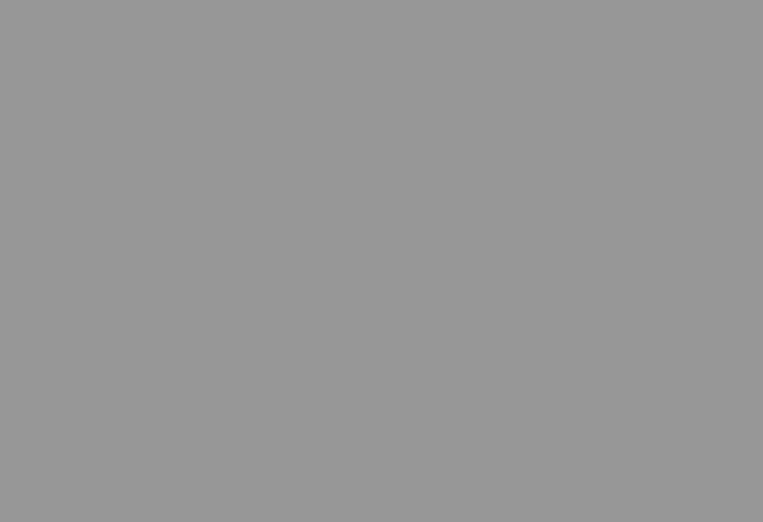
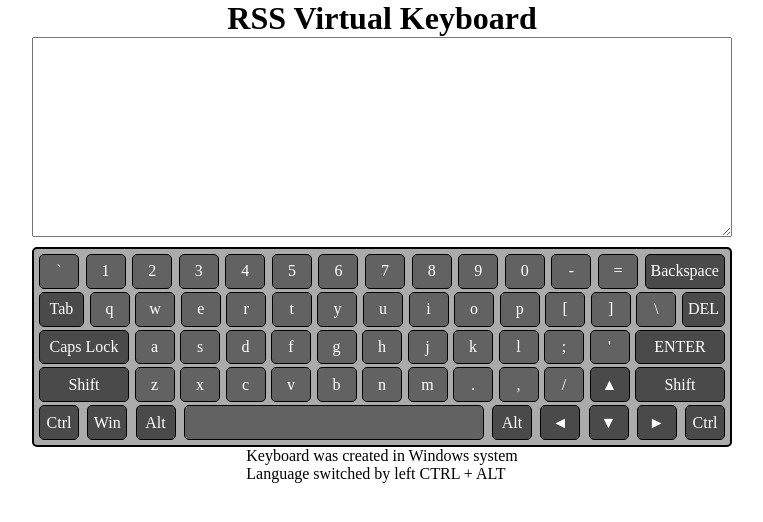
Before and after one commit to alexbrestby/virtual_keyboard, a website built with webpack: page virtual-keyboard/src/index.html in a window 1280 px wide. Shown: the whole page, without its empty margins (258-1021 px from the left). Built offline with nearby package versions, Linux system fonts and the light colour scheme.

Commit message:
feat: add page layout

```diff
--- a/virtual-keyboard/package.json
+++ b/virtual-keyboard/package.json
@@ -19,8 +19,10 @@
     "@babel/preset-env": "^7.17.10",
     "babel-loader": "^8.2.5",
     "css-loader": "^6.7.1",
+    "eslint": "^8.14.0",
     "eslint-config-airbnb-base": "^15.0.0",
     "eslint-config-prettier": "^8.5.0",
+    "eslint-plugin-import": "^2.26.0",
     "eslint-plugin-prettier": "^4.0.0",
     "eslint-webpack-plugin": "^3.1.1",
     "html-webpack-plugin": "^5.5.0",
--- /dev/null
+++ b/virtual-keyboard/src/buttons.js
@@ -0,0 +1,104 @@
+const buttons = {
+  mainButtons: {
+    Backquote: '`',
+    Digit1: '1',
+    Digit2: '2',
+    Digit3: '3',
+    Digit4: '4',
+    Digit5: '5',
+    Digit6: '6',
+    Digit7: '7',
+    Digit8: '8',
+    Digit9: '9',
+    Digit0: '0',
+    Minus: '-',
+    Equal: '=',
+    Backspace: 'Backspace',
+    Tab: 'Tab',
+    KeyQ: 'q',
+    KeyW: 'w',
+    KeyE: 'e',
+    KeyR: 'r',
+    KeyT: 't',
+    KeyY: 'y',
+    KeyU: 'u',
+    KeyI: 'i',
+    KeyO: 'o',
+    KeyP: 'p',
+    BracketLeft: '[',
+    BracketRight: ']',
+    Backslash: '\\',
+    Delete: 'DEL',
+    CapsLock: 'Caps Lock',
+    KeyA: 'a',
+    KeyS: 's',
+    KeyD: 'd',
+    KeyF: 'f',
+    KeyG: 'g',
+    KeyH: 'h',
+    KeyJ: 'j',
+    KeyK: 'k',
+    KeyL: 'l',
+    Semicolon: ';',
+    Quote: "'",
+    Enter: 'ENTER',
+    ShiftLeft: 'Shift',
+    KeyZ: 'z',
+    KeyX: 'x',
+    KeyC: 'c',
+    KeyV: 'v',
+    KeyB: 'b',
+    KeyN: 'n',
+    KeyM: 'm',
+    Period: '.',
+    Comma: ',',
+    Slash: '/',
+    ArrowUp: '▲',
+    ShiftRight: 'Shift ',
+    ControlLeft: 'Ctrl',
+    MetaLeft: 'Win',
+    AltLeft: 'Alt',
+    Space: ' ',
+    AltRight: 'Alt',
+    ArrowLeft: '◄',
+    ArrowDown: '▼',
+    ArrowRight: '►',
+    ControlRight: 'Ctrl',
+  },
+  extendedSymbols: {
+    '`': '~',
+    1: '!',
+    2: '@',
+    3: '#',
+    4: '$',
+    5: '%',
+    6: ':',
+    7: '?',
+    8: '*',
+    9: '(',
+    0: ')',
+    '-': '_',
+    '=': '+',
+    '\\': '/',
+  },
+  specialButtons: [
+    'Tab',
+    'CapsLock',
+    'ShiftLeft',
+    'ShiftRight',
+    'MetaLeft',
+    'AltLeft',
+    'AltRight',
+    'ControlLeft',
+    'ControlRight',
+    'Enter',
+    'Delete',
+    'Backspace',
+    'ArrowUp',
+    'ArrowDown',
+    'ArrowLeft',
+    'ArrowRight',
+  ],
+};
+
+export default buttons;
--- a/virtual-keyboard/src/index.js
+++ b/virtual-keyboard/src/index.js
@@ -1,16 +1,2 @@
 import './style.sass';
-
-const hello = () => console.log('hello world');
-hello();
-
-class User {
-  constructor(name, age = 20) {
-    this.name = name;
-    this.age = age;
-  }
-}
-
-const newUser = new User('vasia');
-
-console.dir(newUser);
-console.log(User);
+import './layout';
--- /dev/null
+++ b/virtual-keyboard/src/layout.js
@@ -0,0 +1,53 @@
+import buttons from './buttons';
+
+export default (function layout() {
+  const APP = document.querySelector('#app');
+
+  const wrapper = document.createElement('div');
+  wrapper.classList.add('wrapper');
+
+  const container = document.createElement('div');
+  container.classList.add('container');
+
+  const title = document.createElement('h1');
+  title.classList.add('title');
+  title.innerHTML = 'RSS Virtual Keyboard';
+  container.append(title);
+
+  const textarea = document.createElement('textarea');
+  textarea.classList.add('textarea');
+  container.append(textarea);
+
+  const keyboard = document.createElement('div');
+  keyboard.classList.add('keyboard');
+
+  const mainButtonsArrayLength = Array.from(Object.entries(buttons.mainButtons)).length;
+  console.log(buttons.mainButtons);
+  console.log(mainButtonsArrayLength);
+
+  for (let i = 0; i < mainButtonsArrayLength; i++) {
+    const keyButton = document.createElement('div');
+    keyButton.classList.add('btn');
+    keyButton.classList.add(`${Object.keys(buttons.mainButtons)[i]}`);
+    if (buttons.specialButtons.includes(Object.keys(buttons.mainButtons)[i])) keyButton.classList.add('special');
+    keyButton.innerHTML = Object.values(buttons.mainButtons)[i];
+    keyboard.append(keyButton);
+  }
+
+  container.append(keyboard);
+
+  const info = document.createElement('div');
+  info.classList.add('info');
+  const paragraph1 = document.createElement('p');
+  paragraph1.innerHTML = 'Keyboard was created in Windows system';
+  info.append(paragraph1);
+  const paragraph2 = document.createElement('p');
+  paragraph2.innerHTML = 'Language switched by left CTRL + ALT';
+  info.append(paragraph2);
+
+  container.append(info);
+
+  wrapper.append(container);
+
+  APP.append(wrapper);
+}());
--- a/virtual-keyboard/src/style.sass
+++ b/virtual-keyboard/src/style.sass
@@ -1,2 +1,59 @@
-body
-    background: rgba(140, 140, 140, 0.9)
+$specialButtonMainColor: rgba(34, 34, 34, 0.7)
+
+*
+    margin: 0
+    padding: 0
+    box-sizing: border-box
+
+.wrapper
+    min-height: 100vh
+
+.container
+    display: flex
+    flex-direction: column
+    align-items: center
+    max-width: 1280px
+    margin: 0 auto
+
+.textarea
+    display: block
+    width: 700px
+    height: 200px
+    margin-bottom: 10px
+
+.keyboard
+    display: flex
+    justify-content: space-between
+    flex-wrap: wrap
+    width: 700px
+    height: 200px
+    background: rgba(136, 136, 136, 0.7)
+    border: 2px solid rgba(0, 0, 0, 1)
+    border-radius: 5px
+    gap: 3px 5px
+    padding: 5px
+
+.btn
+    display: flex
+    justify-content: center
+    align-items: center
+    border: 1px solid rgba(0, 0, 0, 1)
+    width: 40px
+    min-width: fit-content
+    border-radius: 5px
+    padding: 3px 5px
+    background-color: rgba(68, 68, 68, 0.7)
+    color: rgba(255, 255, 255, 1)
+
+.special
+    background-color: $specialButtonMainColor
+.Tab
+    width: 45px
+.CapsLock,
+.ShiftLeft,
+.ShiftRight,
+.Enter
+    width: 90px
+
+.Space
+    width: 300px
--- a/virtual-keyboard/webpack.config.js
+++ b/virtual-keyboard/webpack.config.js
@@ -8,9 +8,12 @@ const devServer = (isDev) =>
     ? {}
     : {
         devServer: {
-          open: true,
+          // open: true,
           port: 8080,
           hot: false,
+          client: {
+            logging: 'none',
+          },
         },
       };
 
```
Also changed, not shown: virtual-keyboard/dist/index.html, 6 other files.
